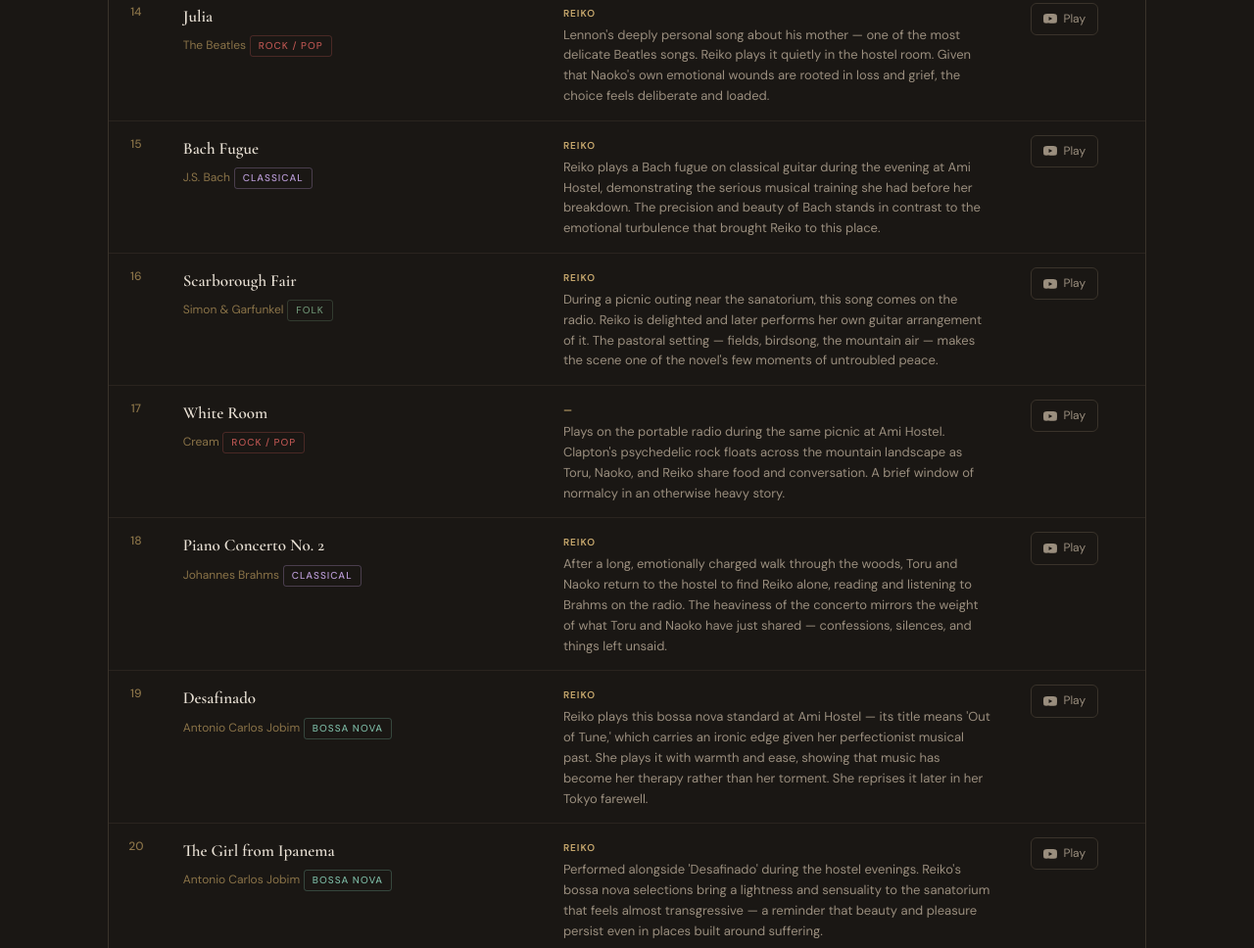
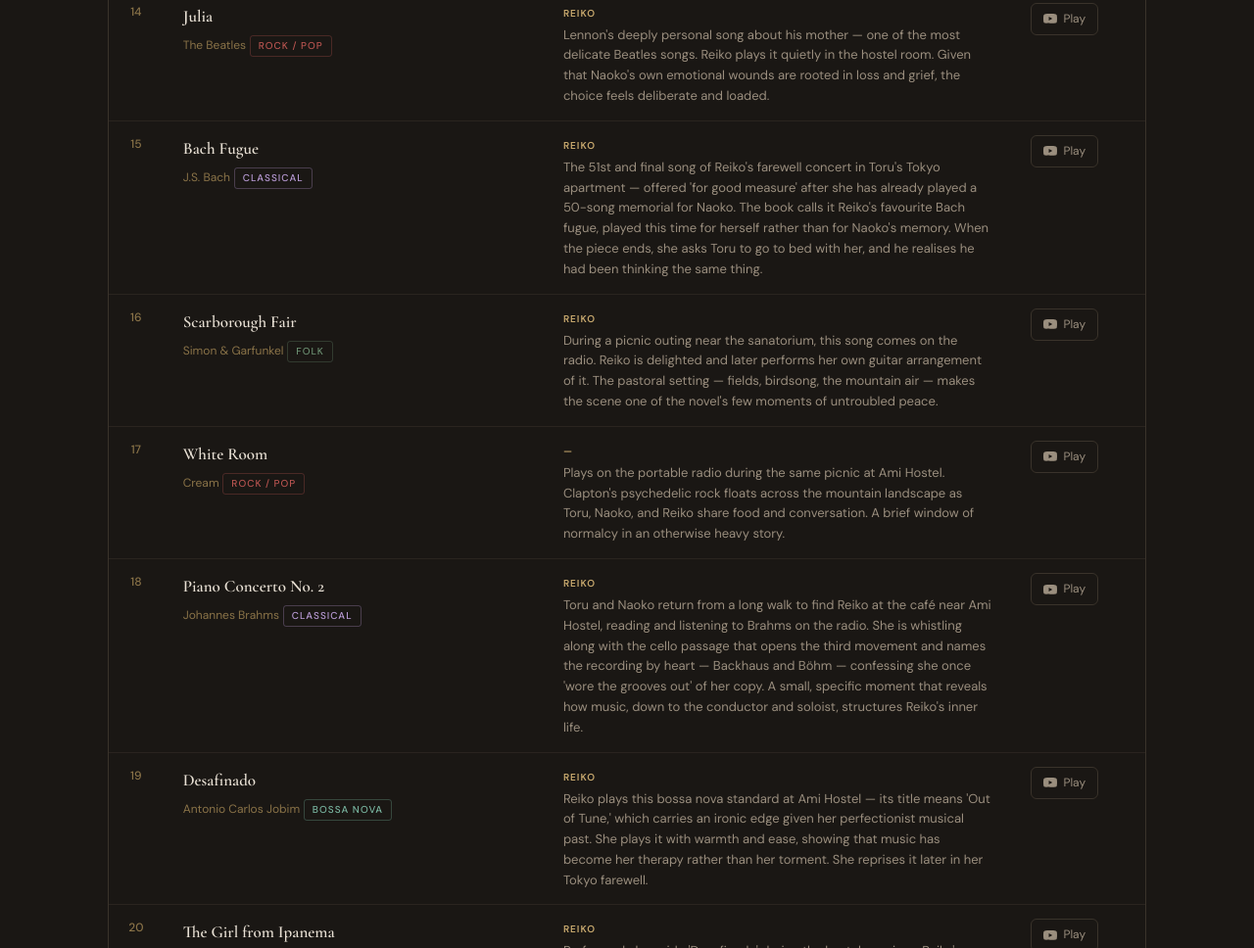
Before and after one commit to marcfabianco/norwegian-wood, a plain HTML site: page index.html in a window 1280 px wide. Shown: the part 2437-3405 px from the top of the page at 98% size. Drawn offline with nearby package versions, Linux system fonts and the light colour scheme.

Commit message:
Fix Bach Fugue and Brahms 2nd Concerto scenes to match book
- Bach Fugue: relocate to 51st/final song of Reiko's Tokyo farewell concert
- Brahms Piano Concerto No. 2: swap to Backhaus/Böhm 1967 (named in book L3732)
  and rewrite context for café scene with third-movement cello passage

```diff
--- a/index.html
+++ b/index.html
@@ -323,10 +323,10 @@
   { n: 12, title: "Michelle", artist: "The Beatles", genre: "rock", character: "Reiko", context: "Toru's first visit to Ami Hostel, the mountain sanatorium where Naoko is recovering. After dinner, Reiko — Naoko's older roommate and a gifted former pianist — picks up her guitar and begins to play. 'Michelle' is one of the first songs, setting a warm, intimate mood in the small shared room as the three of them spend their first evening together.", yt: "https://www.youtube.com/watch?v=J_ZAZ66IjZY" },
   { n: 13, title: "Nowhere Man", artist: "The Beatles", genre: "rock", character: "Reiko", context: "Reiko continues her evening guitar session at Ami Hostel. She plays with quiet confidence and visible pleasure — music is clearly the centre of her identity, even in this place of recovery. Naoko listens contentedly, and Toru realises this nightly ritual is part of what sustains both women.", yt: "https://www.youtube.com/watch?v=8scSwaKbE64" },
   { n: 14, title: "Julia", artist: "The Beatles", genre: "rock", character: "Reiko", context: "Lennon's deeply personal song about his mother — one of the most delicate Beatles songs. Reiko plays it quietly in the hostel room. Given that Naoko's own emotional wounds are rooted in loss and grief, the choice feels deliberate and loaded.", yt: "https://www.youtube.com/watch?v=TZip_br_v3w" },
-  { n: 15, title: "Bach Fugue", artist: "J.S. Bach", genre: "classical", character: "Reiko", context: "Reiko plays a Bach fugue on classical guitar during the evening at Ami Hostel, demonstrating the serious musical training she had before her breakdown. The precision and beauty of Bach stands in contrast to the emotional turbulence that brought Reiko to this place.", yt: "https://www.youtube.com/watch?v=eW5tZGuQnOU" },
+  { n: 15, title: "Bach Fugue", artist: "J.S. Bach", genre: "classical", character: "Reiko", context: "The 51st and final song of Reiko's farewell concert in Toru's Tokyo apartment — offered 'for good measure' after she has already played a 50-song memorial for Naoko. The book calls it Reiko's favourite Bach fugue, played this time for herself rather than for Naoko's memory. When the piece ends, she asks Toru to go to bed with her, and he realises he had been thinking the same thing.", yt: "https://www.youtube.com/watch?v=eW5tZGuQnOU" },
   { n: 16, title: "Scarborough Fair", artist: "Simon & Garfunkel", genre: "folk", character: "Reiko", context: "During a picnic outing near the sanatorium, this song comes on the radio. Reiko is delighted and later performs her own guitar arrangement of it. The pastoral setting — fields, birdsong, the mountain air — makes the scene one of the novel's few moments of untroubled peace.", yt: "https://www.youtube.com/watch?v=-BakWVXHSug" },
   { n: 17, title: "White Room", artist: "Cream", genre: "rock", character: "—", context: "Plays on the portable radio during the same picnic at Ami Hostel. Clapton's psychedelic rock floats across the mountain landscape as Toru, Naoko, and Reiko share food and conversation. A brief window of normalcy in an otherwise heavy story.", yt: "https://www.youtube.com/watch?v=VR90gQ-SIaY" },
-  { n: 18, title: "Piano Concerto No. 2", artist: "Johannes Brahms", genre: "classical", character: "Reiko", context: "After a long, emotionally charged walk through the woods, Toru and Naoko return to the hostel to find Reiko alone, reading and listening to Brahms on the radio. The heaviness of the concerto mirrors the weight of what Toru and Naoko have just shared — confessions, silences, and things left unsaid.", yt: "https://www.youtube.com/watch?v=40NsFKuskH0" },
+  { n: 18, title: "Piano Concerto No. 2", artist: "Johannes Brahms", genre: "classical", character: "Reiko", context: "Toru and Naoko return from a long walk to find Reiko at the café near Ami Hostel, reading and listening to Brahms on the radio. She is whistling along with the cello passage that opens the third movement and names the recording by heart — Backhaus and Böhm — confessing she once 'wore the grooves out' of her copy. A small, specific moment that reveals how music, down to the conductor and soloist, structures Reiko's inner life.", yt: "https://www.youtube.com/watch?v=t5MtjpOQxW4" },
   { n: 19, title: "Desafinado", artist: "Antonio Carlos Jobim", genre: "bossa", character: "Reiko", context: "Reiko plays this bossa nova standard at Ami Hostel — its title means 'Out of Tune,' which carries an ironic edge given her perfectionist musical past. She plays it with warmth and ease, showing that music has become her therapy rather than her torment. She reprises it later in her Tokyo farewell.", yt: "https://www.youtube.com/watch?v=L7lmMNweUVU" },
   { n: 20, title: "The Girl from Ipanema", artist: "Antonio Carlos Jobim", genre: "bossa", character: "Reiko", context: "Performed alongside 'Desafinado' during the hostel evenings. Reiko's bossa nova selections bring a lightness and sensuality to the sanatorium that feels almost transgressive — a reminder that beauty and pleasure persist even in places built around suffering.", yt: "https://www.youtube.com/watch?v=sVdaFQhS86E" },
   { n: 21, title: "Jumpin' Jack Flash", artist: "The Rolling Stones", genre: "rock", character: "Toru", context: "Back in Tokyo, Toru works part-time at a record shop. A young woman comes in and asks him to play this Stones track. It's a brief, almost throwaway moment, but it grounds us in the late-1960s setting and in Toru's quiet, passive existence — always playing other people's music, never choosing his own.", yt: "https://www.youtube.com/watch?v=XCMrXC8D05Q" },
```
